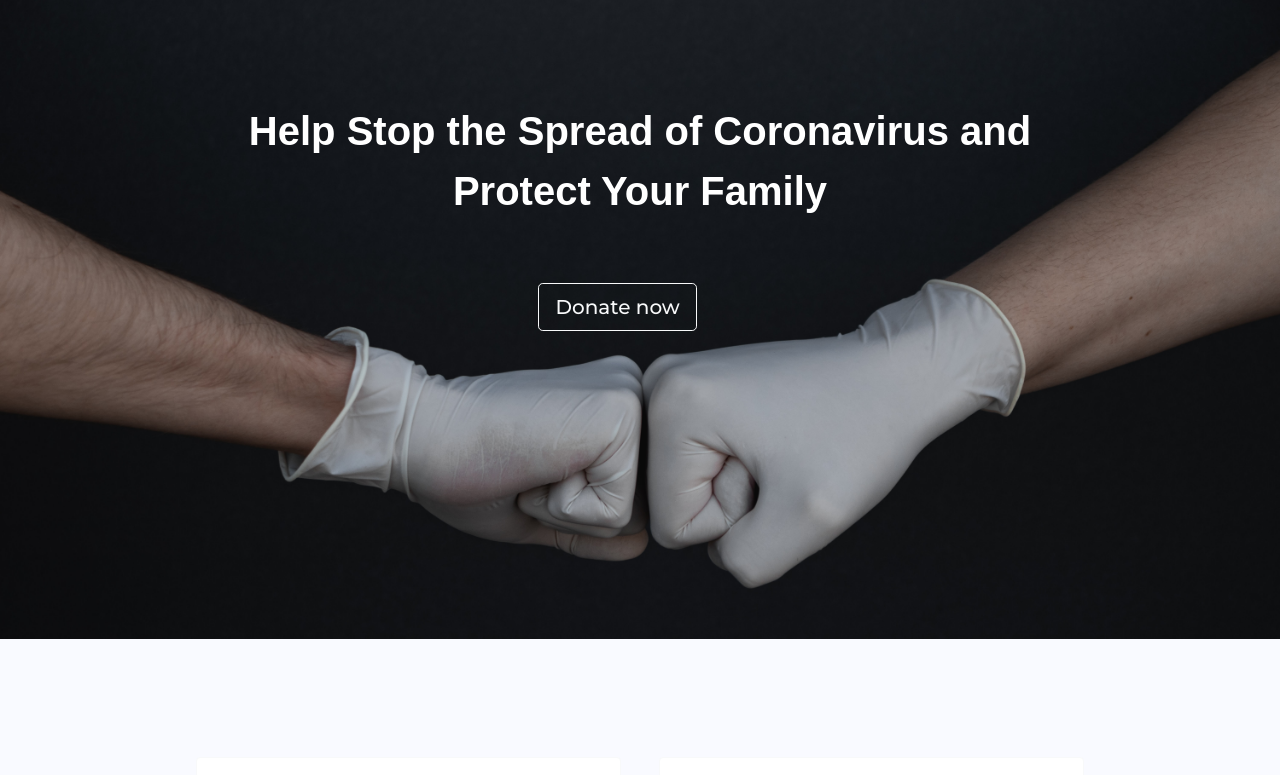
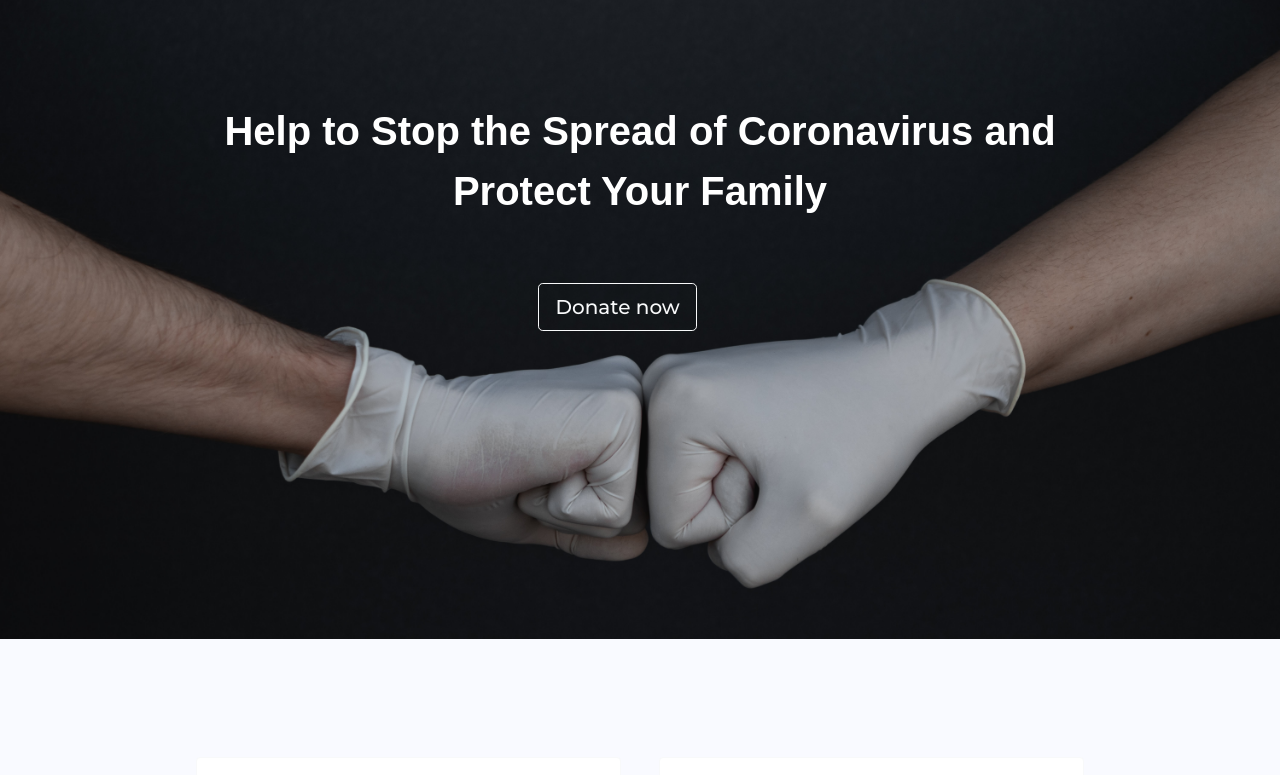
Before and after one commit to grootoff/TSF_Task, a plain HTML site: page index.html in a window 1280 px wide. Shown: the top 775 px of the page. Drawn offline with nearby package versions, Linux system fonts and the light colour scheme.

Commit message:
Update index.html

```diff
--- a/index.html
+++ b/index.html
@@ -55,7 +55,7 @@
       <div class="container-fluid">
         <!-- Title -->
         <h1 class="heading-main" align="center">
-          Help Stop the Spread of Coronavirus and Protect Your Family
+          Help to Stop the Spread of Coronavirus and Protect Your Family
         </h1>
         <div align="center">
           <button
```
